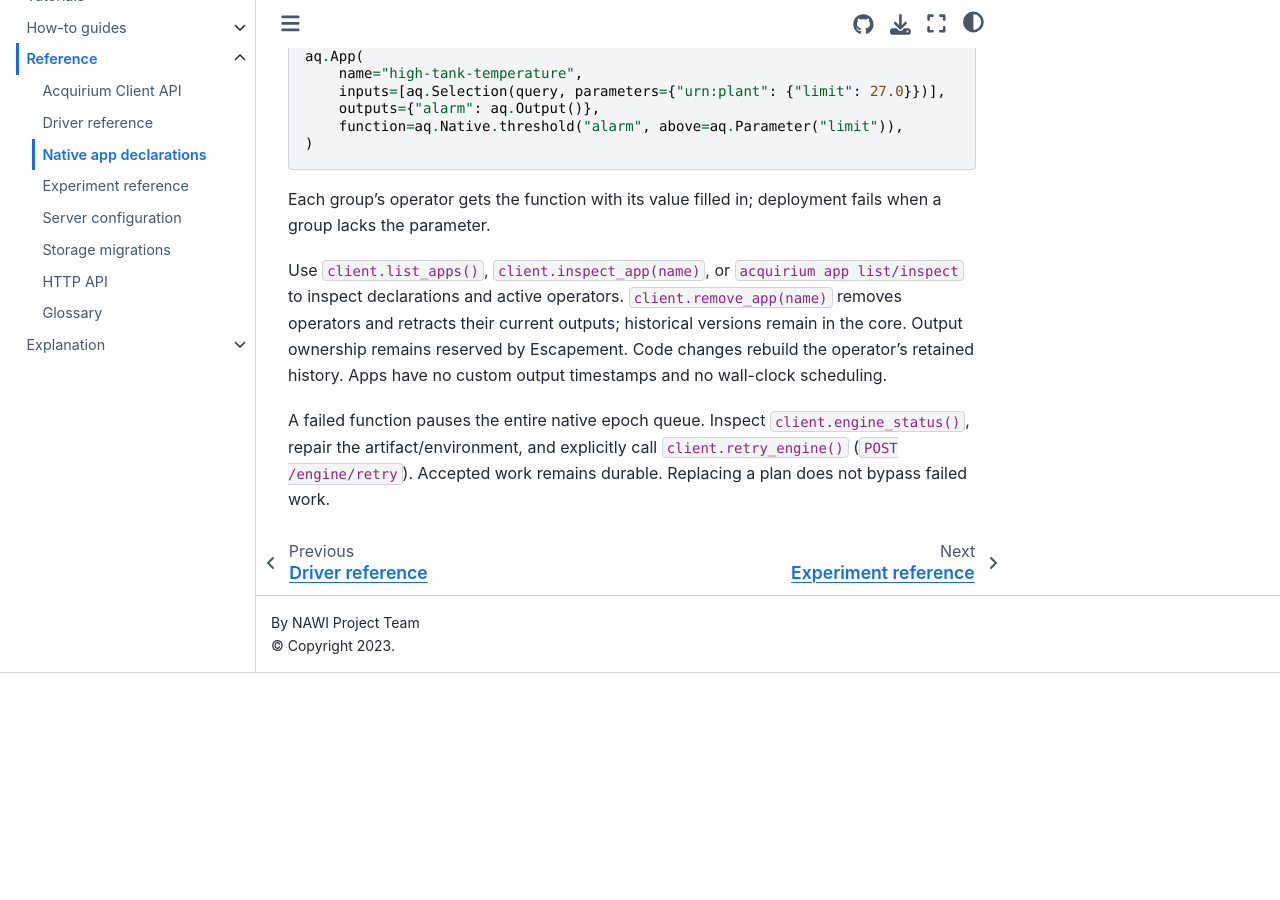
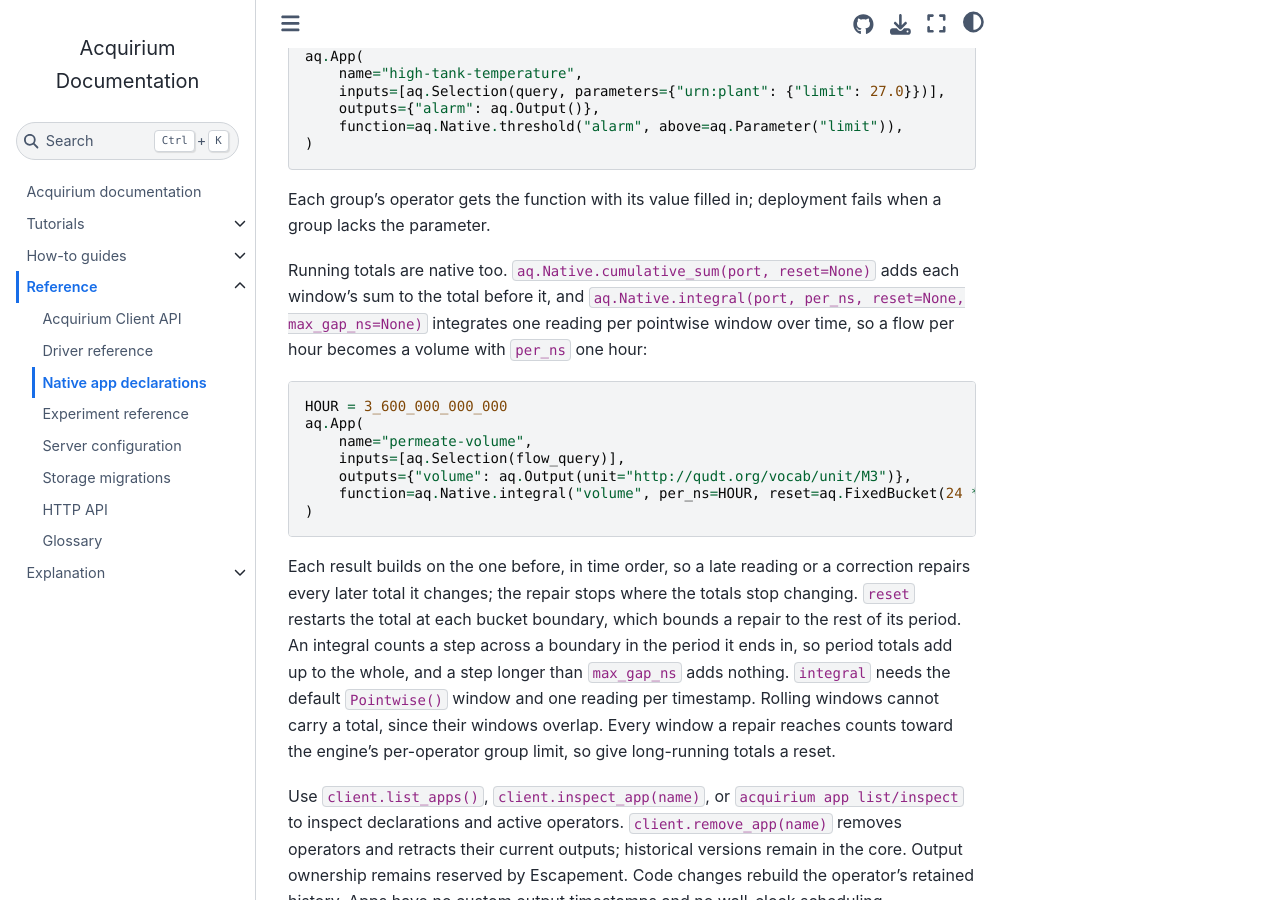
Before and after one commit to DataDrivenCPS/acquirium, a Jupyter Book: the page built from docs/reference/apps.md, in a window 1280 px wide and 900 px high, scrolled down 2736 px. Built offline with Jupyter Book 1.0.4 settings and Sphinx 7.4.7 and the Sphinx Book theme 1.1.4, drawn with Linux system fonts in a browser that asks for light colours; pages that are not in the unit, such as notebooks, are missing from menus; before the commit the page ends 3409 px from its top, so only the background shows below that.

Commit message:
Totalize flows with Escapement's sequential functions
Bump Escapement to 8a316d1, which evaluates sequential functions in
event-time order and hands each group the previous group's outputs.
Apps can declare Native.cumulative_sum and Native.integral as-is; the
apps reference shows a daily flow totalizer and how a late reading
repairs every later volume up to the next reset.

````diff
--- a/docs/reference/apps.md
+++ b/docs/reference/apps.md
@@ -138,6 +138,33 @@
 Each group's operator gets the function with its value filled in; deployment
 fails when a group lacks the parameter.
 
+Running totals are native too. `aq.Native.cumulative_sum(port, reset=None)`
+adds each window's sum to the total before it, and
+`aq.Native.integral(port, per_ns, reset=None, max_gap_ns=None)` integrates one
+reading per pointwise window over time, so a flow per hour becomes a volume
+with `per_ns` one hour:
+
+```python
+HOUR = 3_600_000_000_000
+aq.App(
+    name="permeate-volume",
+    inputs=[aq.Selection(flow_query)],
+    outputs={"volume": aq.Output(unit="http://qudt.org/vocab/unit/M3")},
+    function=aq.Native.integral("volume", per_ns=HOUR, reset=aq.FixedBucket(24 * HOUR)),
+)
+```
+
+Each result builds on the one before, in time order, so a late reading or a
+correction repairs every later total it changes; the repair stops where the
+totals stop changing. `reset` restarts the total at each bucket boundary,
+which bounds a repair to the rest of its period. An integral counts a step
+across a boundary in the period it ends in, so period totals add up to the
+whole, and a step longer than `max_gap_ns` adds nothing. `integral` needs the
+default `Pointwise()` window and one reading per timestamp. Rolling windows
+cannot carry a total, since their windows overlap. Every window a repair
+reaches counts toward the engine's per-operator group limit, so give
+long-running totals a reset.
+
 Use `client.list_apps()`, `client.inspect_app(name)`, or `acquirium app list/inspect`
 to inspect declarations and active operators. `client.remove_app(name)` removes
 operators and retracts their current outputs; historical versions remain in the
--- a/pyproject.toml
+++ b/pyproject.toml
@@ -37,7 +37,7 @@
     # The experiment ledger runs on DuckDB or PostgreSQL.
     "duckdb>=0.10.0",
     "psycopg[binary]>=3.3.1",
-    "escapement-db @ git+ssh://git@github.com/gtfierro/escapement.git@335897b080b8b3a37d820bc87a6605086fea7e4f",
+    "escapement-db @ git+ssh://git@github.com/gtfierro/escapement.git@8a316d10af94e0dc90114f6d729f174c692ab097",
     "typer>=0.12.0",
     "fastembed>=0.4.0",
     "filelock>=3.15",
````
Also changed, not shown: CHANGELOG.md (+5 -0 lines), docs/how-to/write-soft-sensors.md (+4 -2 lines), docs/plans/escapement-core.md (+8 -1 lines), 2 other files.
